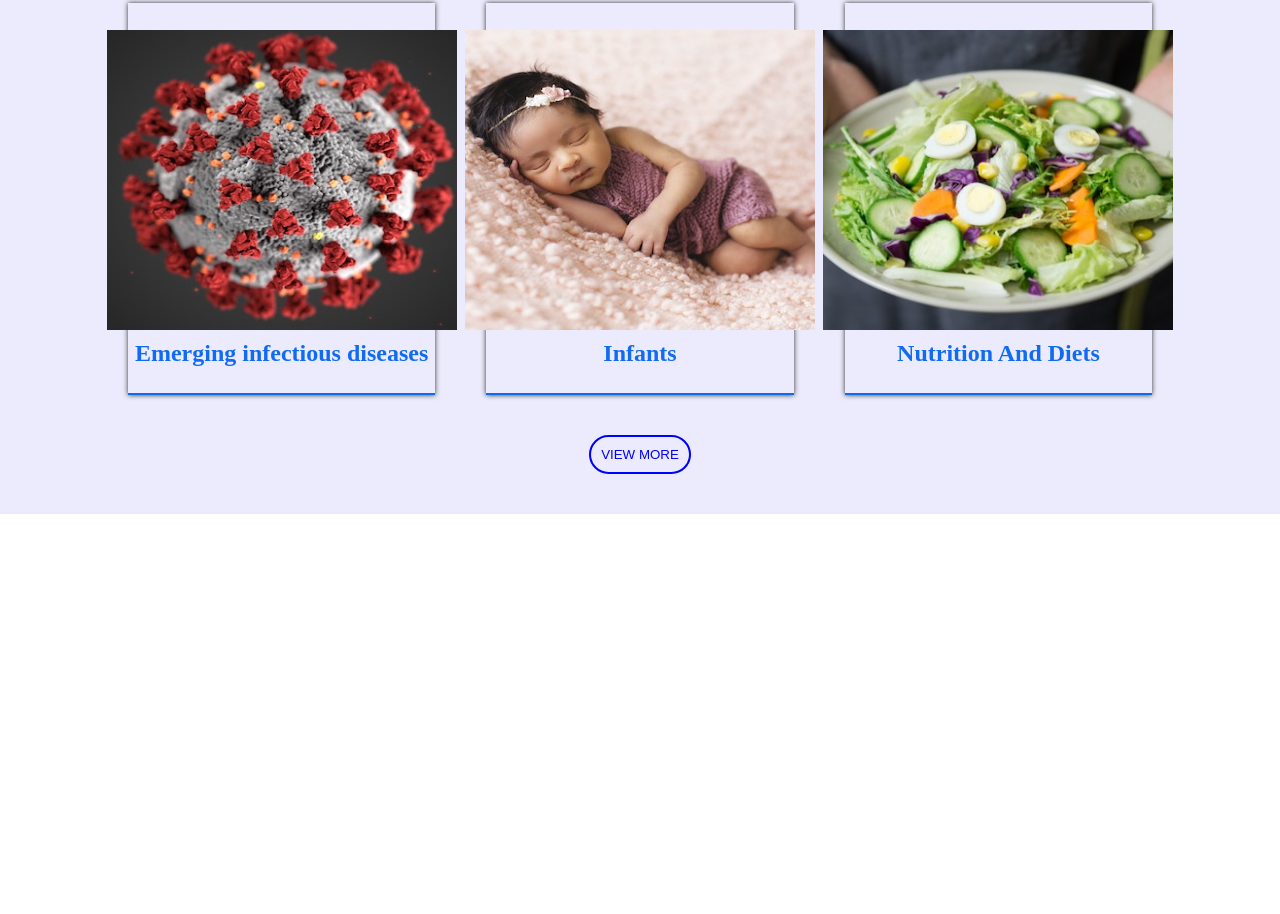
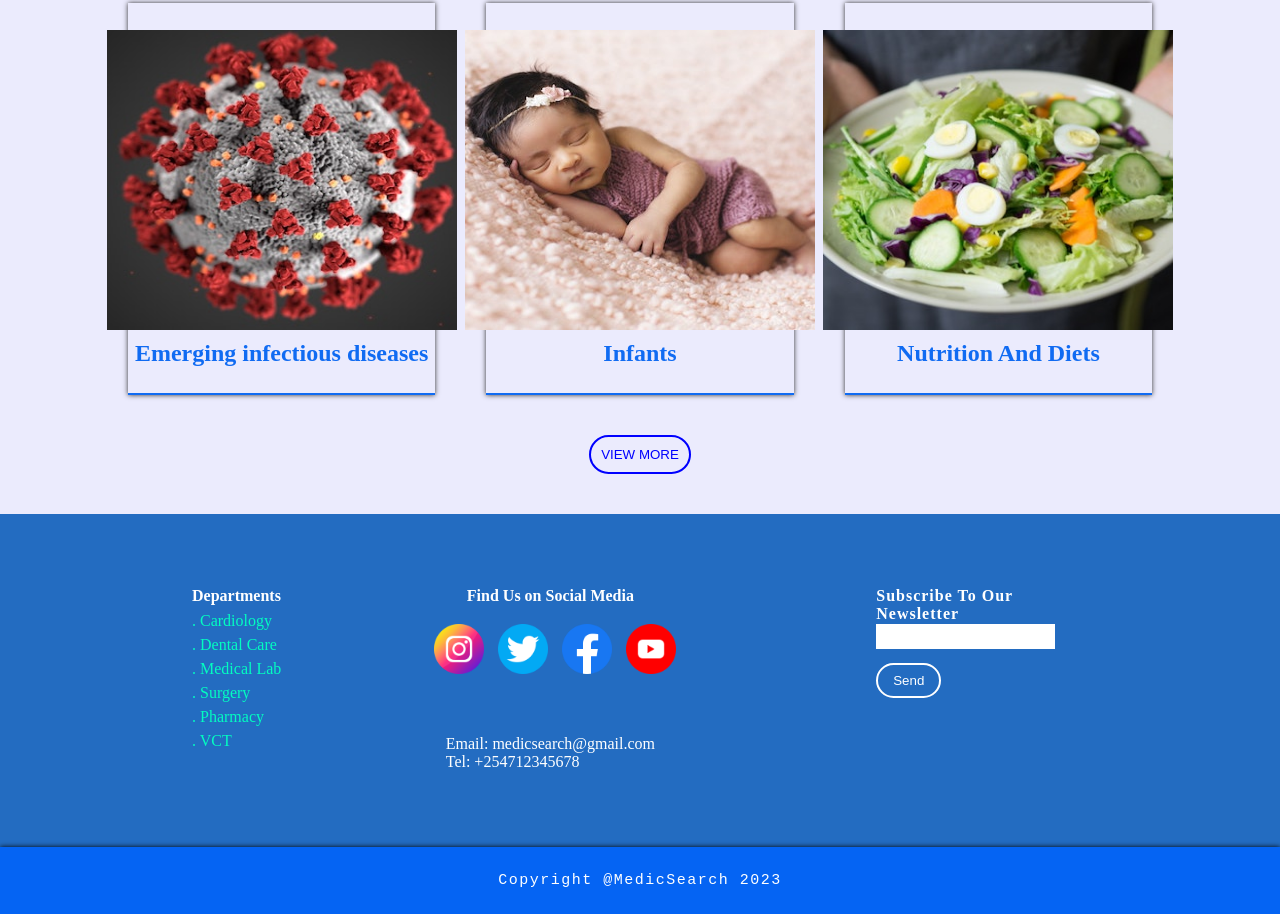
Before and after one commit to Kalaite-P/Healthcenter_finder, a plain HTML site: page index.html in a window 1280 px wide. Shown: the part 3606-4520 px from the top of the page. Before the commit the page ends 4120 px from the top, so only its background shows below. Drawn offline with Linux system fonts and the light colour scheme.

Commit message:
it will add section seven

```diff
--- a/index.html
+++ b/index.html
@@ -220,5 +220,46 @@
 </section>
 <!-- End Of Section Six -->
 
+   <!-- Start Of Section Seven -->
+   <section class="sectionseven">
+    <div class="footer">
+        <div class="left">
+            <div class="departments">
+                <h4>Departments</h4>
+                <a href="#"><p>. Cardiology</p></a>
+                <a href="#"><p>. Dental Care</p></a>
+                <a href="#"><p>. Medical Lab</p></a>
+                <a href="#"><p>. Surgery</p></a>
+                <a href="#"><p>. Pharmacy</p></a>
+                <a href="#"><p>. VCT</p></a>
+            </div>
+            </div>
+        <div class="center">
+            <h4>Find Us on Social Media</h4>
+            <div class="icons">
+                <img src="./Images/instagram.png" alt="">
+                <img src="./Images/twitterLogo.png" alt="">
+                <img src="./Images/facebook.png" alt="">
+                <img src="./Images/youtubeLogo.png" alt="">
+            </div>
+            <div class="contacts">
+                <p>Email: medicsearch@gmail.com</p>
+                <p>Tel: +254712345678</p>
+            </div>
+        </div>
+        <div class="right">
+            <div class="input">
+                <h4>Subscribe To Our Newsletter</h4>
+                <input type="text">
+                <button>Send</button>
+            </div>
+        </div>
+    </div>
+    <div class="secpart">
+        <p>Copyright @MedicSearch 2023</p>
+    </div>
+</section>
+<!-- End Of section Seven -->
+
 </body>
 </html>
--- a/main.css
+++ b/main.css
@@ -581,3 +581,116 @@
     background-color: transparent;
 }
 /* End Of Section Six */
+
+/* End Of Section Seven */
+.sectionseven{
+    height: 50vh;
+    width: 100%;
+    display: flex;
+    flex-direction: column;
+    align-items: center;
+    justify-content: center;
+    background-color: #236CC1;
+}
+.sectionseven .footer{
+    height: 100%;
+    width: 70%;
+    display: flex;
+    flex-direction: row;
+    align-items: center;
+    position: relative;
+    justify-content: space-between;
+    /* background-color: white; */
+}
+.footer .left{
+    height: 100%;
+    width: 20%;
+    display: flex;
+    flex-direction: column;
+    justify-content: center;
+    /* align-items: center; */
+    /* background-color: aqua; */
+}
+.left a{
+    line-height: 1.5;
+    text-decoration: none;
+    color: #03FDC1;
+}
+.footer h4{
+    color: white;
+    margin-bottom: 20px;
+}
+.footer .center{
+    height: 100%;
+    width: 40%;
+    display: flex;
+    align-items: center;
+    justify-content: center;
+    flex-direction: column;
+    color: white;
+    /* background-color: aquamarine; */
+}
+.center .icons img{
+    height: 50px;
+    margin-left: 10px;
+}
+.center .icons{
+    position: absolute;
+    top: 33%;
+}
+.center .contacts{
+    position: absolute;
+    bottom: 23%;
+}
+.footer h4{
+    position: absolute;
+    top: 22%;
+}
+.footer .right{
+    height: 100%;
+    width: 40%;
+    color: white;
+    display: flex;
+    flex-direction: column;
+    align-items: center;
+    justify-content: center;
+    /* background-color: yellowgreen; */
+}
+.right .input{
+    display: flex;
+    flex-direction: column;
+    align-items: start;
+    justify-content: center;
+
+}
+.input h4{
+    letter-spacing: 1px;
+}
+.input input{
+    height: 25px;
+    position: absolute;
+    top: 33%;
+    border: none;
+    width: 20%;
+}
+.input button{
+    padding: 8px 15px;
+    border: solid 2px white;
+    color: white;
+    background-color: transparent;
+    border-radius: 25px;
+}
+.sectionseven .secpart{
+    height: 20%;
+    width: 100%;
+    color: white;
+    display: flex;
+    align-items: center;
+    justify-content: center;
+    background-color: #0564F3;
+    font-family: monospace;
+    font-size: 15px;
+    letter-spacing: 1.5px;
+    box-shadow: 0 0 5px #000;
+}
+/* End Of section Seven */
```
